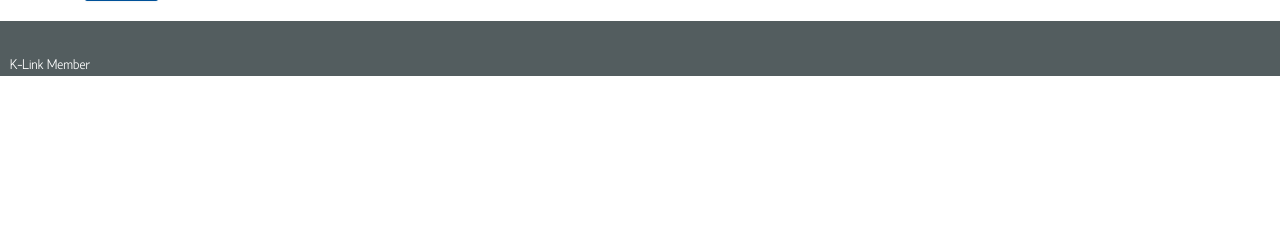
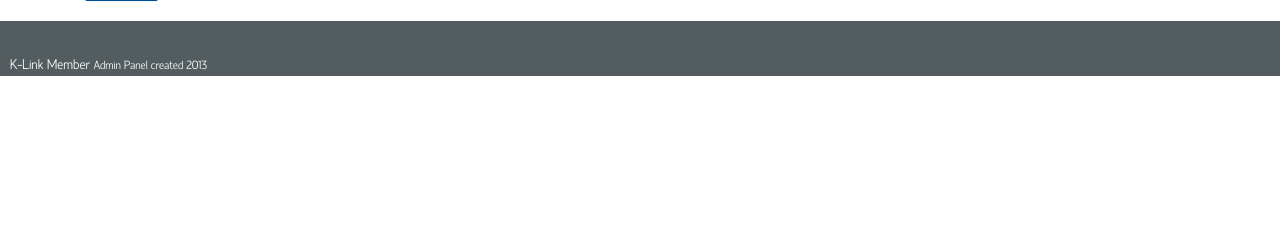
Before and after one commit to duniadua/mustached-octo-tyrion, a CodeIgniter app: page /member/index.php/teaser/do_upload in a window 1280 px wide. Shown: the part 432-675 px from the top of the page. Run offline with CodeIgniter, Linux system fonts and the light colour scheme; some web fonts are replaced.

Commit message:
add year

```diff
--- a/application/views/footer_cp.php
+++ b/application/views/footer_cp.php
@@ -6,5 +6,5 @@
  */
 ?>
 <div class="footer">
-    <p>K-Link Member</p>
+    <p>K-Link Member <small>Admin Panel <?php echo 'created '.date('Y')?></small></p>
 </div>
```
